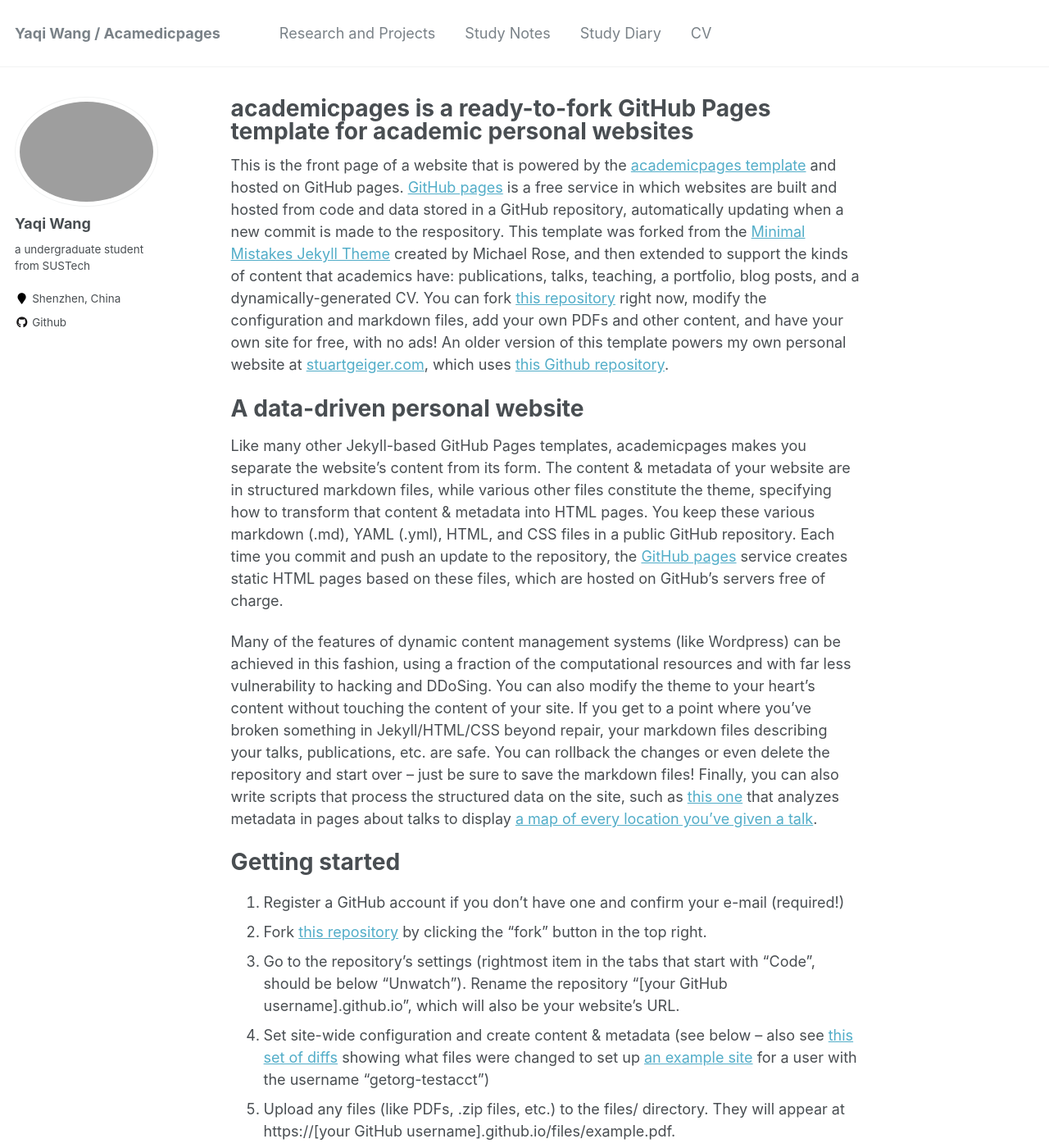
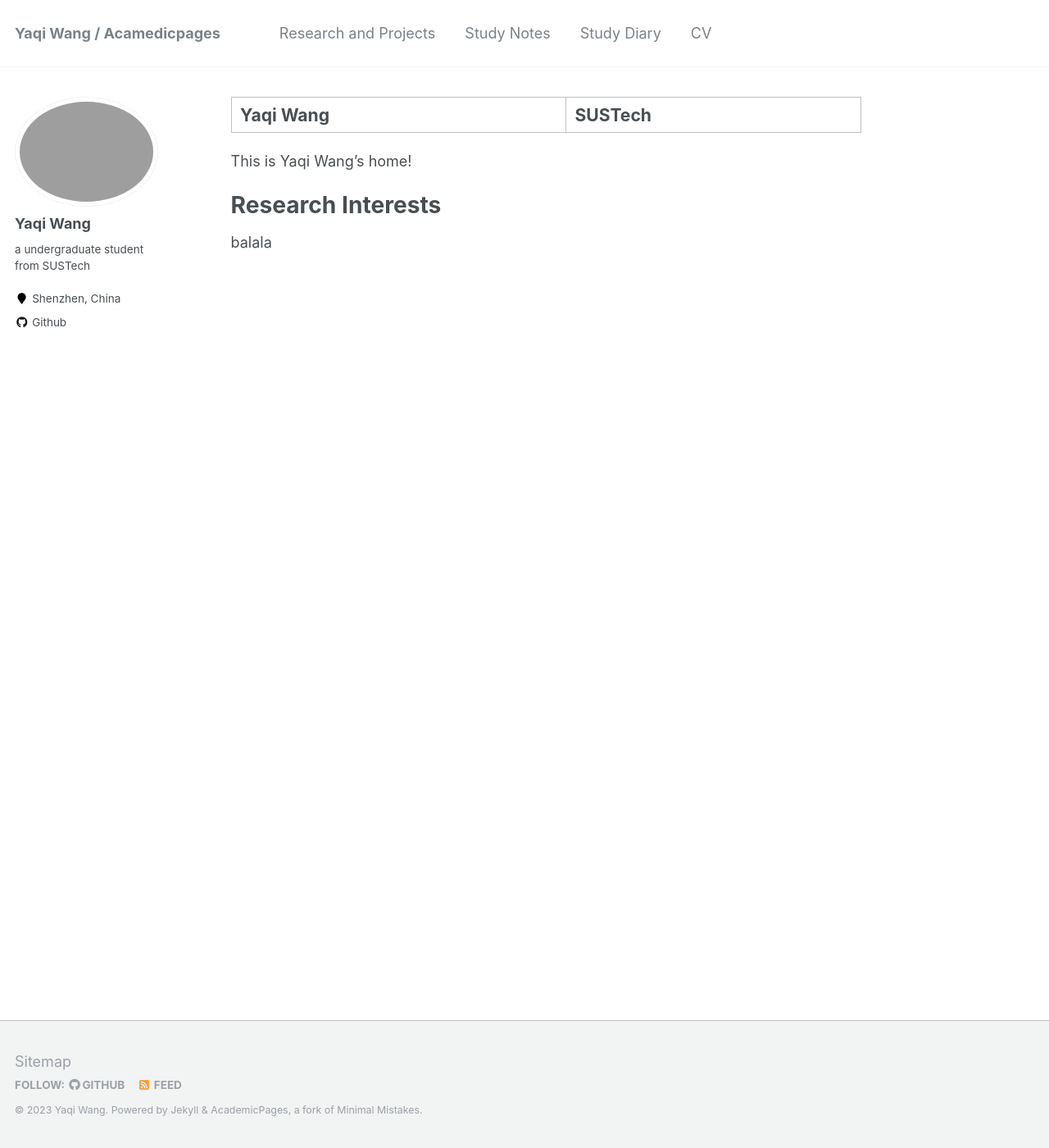
Before and after one commit to Arlene036/Arlene036.github.io, a Jekyll site: the page built from _pages/about.md, in a window 1280 px wide and 1400 px high. Shown: the whole window at 82% size. Built offline with Jekyll 4.4.1, drawn with Linux system fonts in a browser that asks for light colours; some of the changed text lies outside the part shown.

Commit message:
Update about.md

```diff
--- a/_pages/about.md
+++ b/_pages/about.md
@@ -1,6 +1,6 @@
 ---
 permalink: /
-title: "academicpages is a ready-to-fork GitHub Pages template for academic personal websites"
+title: "Yaqi Wang | SUSTech"
 excerpt: "About me"
 author_profile: true
 redirect_from:
@@ -8,15 +8,13 @@
   - /about.html
 ---
 
-This is the front page of a website that is powered by the [academicpages template](https://github.com/academicpages/academicpages.github.io) and hosted on GitHub pages. [GitHub pages](https://pages.github.com) is a free service in which websites are built and hosted from code and data stored in a GitHub repository, automatically updating when a new commit is made to the respository. This template was forked from the [Minimal Mistakes Jekyll Theme](https://mmistakes.github.io/minimal-mistakes/) created by Michael Rose, and then extended to support the kinds of content that academics have: publications, talks, teaching, a portfolio, blog posts, and a dynamically-generated CV. You can fork [this repository](https://github.com/academicpages/academicpages.github.io) right now, modify the configuration and markdown files, add your own PDFs and other content, and have your own site for free, with no ads! An older version of this template powers my own personal website at [stuartgeiger.com](http://stuartgeiger.com), which uses [this Github repository](https://github.com/staeiou/staeiou.github.io).
+This is Yaqi Wang's home!
 
-A data-driven personal website
+Research Interests
 ======
-Like many other Jekyll-based GitHub Pages templates, academicpages makes you separate the website's content from its form. The content & metadata of your website are in structured markdown files, while various other files constitute the theme, specifying how to transform that content & metadata into HTML pages. You keep these various markdown (.md), YAML (.yml), HTML, and CSS files in a public GitHub repository. Each time you commit and push an update to the repository, the [GitHub pages](https://pages.github.com/) service creates static HTML pages based on these files, which are hosted on GitHub's servers free of charge.
+balala
 
-Many of the features of dynamic content management systems (like Wordpress) can be achieved in this fashion, using a fraction of the computational resources and with far less vulnerability to hacking and DDoSing. You can also modify the theme to your heart's content without touching the content of your site. If you get to a point where you've broken something in Jekyll/HTML/CSS beyond repair, your markdown files describing your talks, publications, etc. are safe. You can rollback the changes or even delete the repository and start over -- just be sure to save the markdown files! Finally, you can also write scripts that process the structured data on the site, such as [this one](https://github.com/academicpages/academicpages.github.io/blob/master/talkmap.ipynb) that analyzes metadata in pages about talks to display [a map of every location you've given a talk](https://academicpages.github.io/talkmap.html).
-
-Getting started
+<!--
 ======
 1. Register a GitHub account if you don't have one and confirm your e-mail (required!)
 1. Fork [this repository](https://github.com/academicpages/academicpages.github.io) by clicking the "fork" button in the top right.
@@ -47,4 +45,4 @@
 
 For more info
 ------
-More info about configuring academicpages can be found in [the guide](https://academicpages.github.io/markdown/). The [guides for the Minimal Mistakes theme](https://mmistakes.github.io/minimal-mistakes/docs/configuration/) (which this theme was forked from) might also be helpful.
+More info about configuring academicpages can be found in [the guide](https://academicpages.github.io/markdown/). The [guides for the Minimal Mistakes theme](https://mmistakes.github.io/minimal-mistakes/docs/configuration/) (which this theme was forked from) might also be helpful. -->
```
